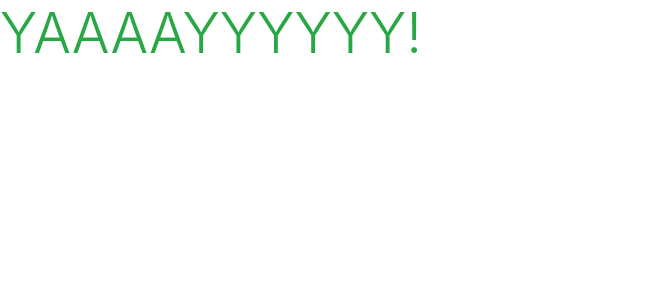
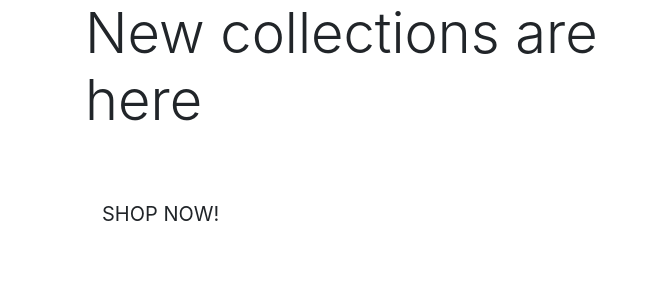
Before and after one commit to JosefinE7/MS4_boutique, a Django app: page / in a window 1280 px wide. Shown: the top 300 px of the page, without its empty margins (0-657 px from the left). Run offline with Django 3.2, Linux system fonts and the light colour scheme.

Commit message:
Add initial index.html content

```diff
--- a/home/templates/home/index.html
+++ b/home/templates/home/index.html
@@ -1,6 +1,30 @@
-{% extends "base.html" %}
-{% load static %}
+{% extends "base.html" %} {% load static %}
 
+<!-- Page header -->
+{% block page_header %}
+<div class="container header-container">
+	<div class="row">
+		<div class="col"></div>
+	</div>
+</div>
+{% endblock %}
+
+<!-- Main content -->
 {% block content %}
-<h1 class="display-4 text-success">YAAAAYYYYYY!</h1>
+<div class="container h-100">
+	<div class="row h-100">
+		<div class="col-7 sol-md-6 my-auto">
+			<h1 class="display-4 logo-font text-black">New collections are here</h1>
+			<div class="my-5">
+				<h4>
+					<a
+						href=""
+						class="btn shop-now-button btn-lg rounded-0 text-uppercase py-3"
+						>Shop now!</a
+					>
+				</h4>
+			</div>
+		</div>
+	</div>
+</div>
 {% endblock %}
```
